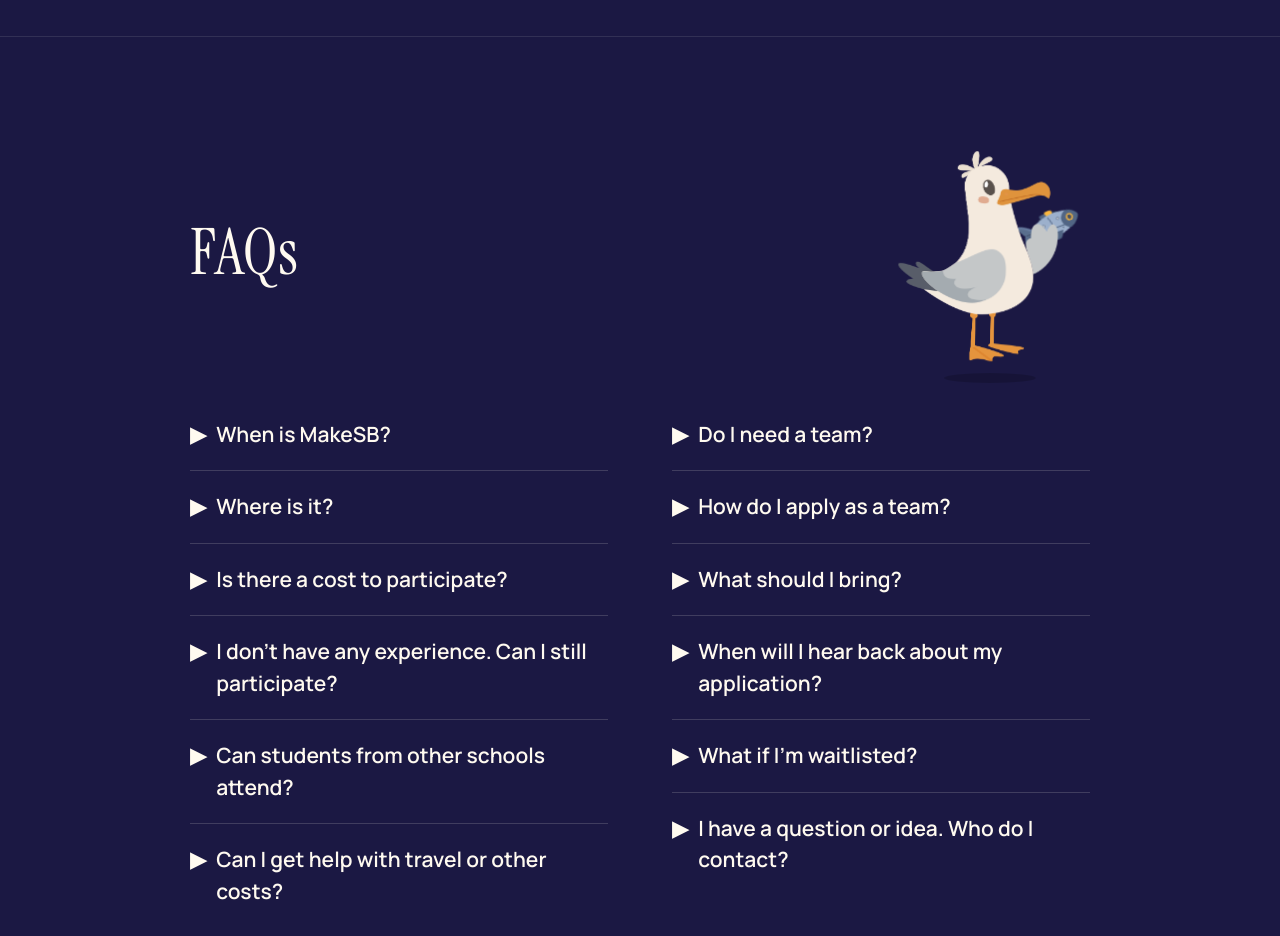
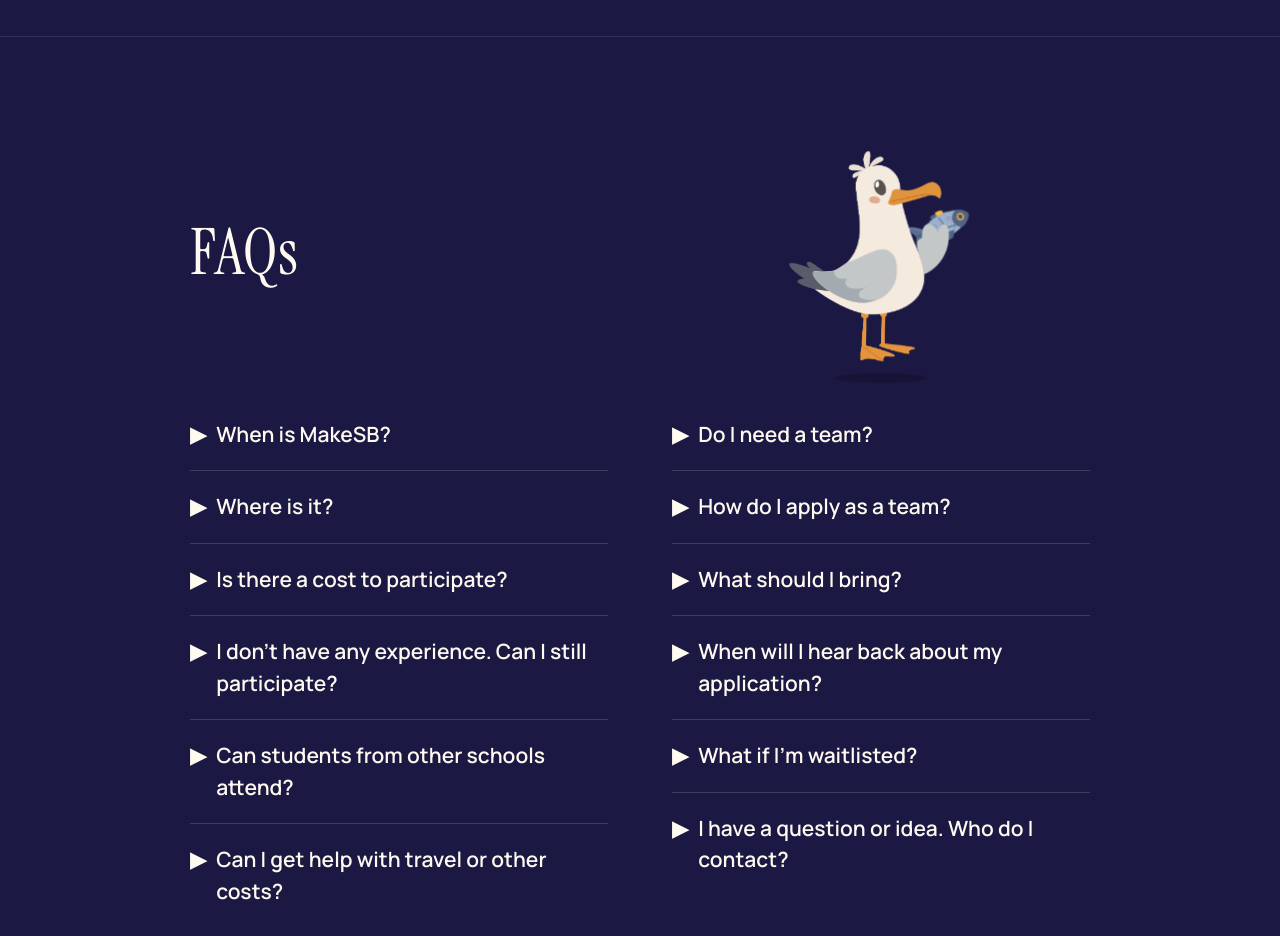
Before and after one commit to UCSBMakeSB/ucsbmakesb.github.io, a Next.js app: page / in a window 1280 px wide. Shown: the part 4320-5256 px from the top of the page. Built offline with nearby package versions, Linux system fonts and the light colour scheme; no server answers.

Commit message:
Center the FAQ mascot above the right column

```diff
--- a/css/styles.css
+++ b/css/styles.css
@@ -702,22 +702,24 @@ a[href]:not(
   max-width: 900px;
 }
 
-.faq-intro {
-  display: flex;
-  align-items: center;
-  justify-content: space-between;
-  gap: 20px;
-}
-
+.faq-intro,
 .faq-questions {
   display: grid;
   grid-template-columns: repeat(2, minmax(0, 1fr));
   gap: clamp(24px, 5vw, 64px);
+}
+
+.faq-intro {
+  align-items: center;
+}
+
+.faq-questions {
   align-items: start;
 }
 
 .faq-mascot {
   display: flex;
+  justify-self: center;
   width: clamp(140px, 18vw, 200px);
   flex-shrink: 0;
   flex-wrap: wrap;
@@ -788,6 +790,12 @@ a[href]:not(
 }
 
 @media (max-width: 700px) {
+  .faq-intro {
+    display: flex;
+    justify-content: space-between;
+    gap: 20px;
+  }
+
   .faq-questions {
     grid-template-columns: minmax(0, 1fr);
     gap: 20px;
```
